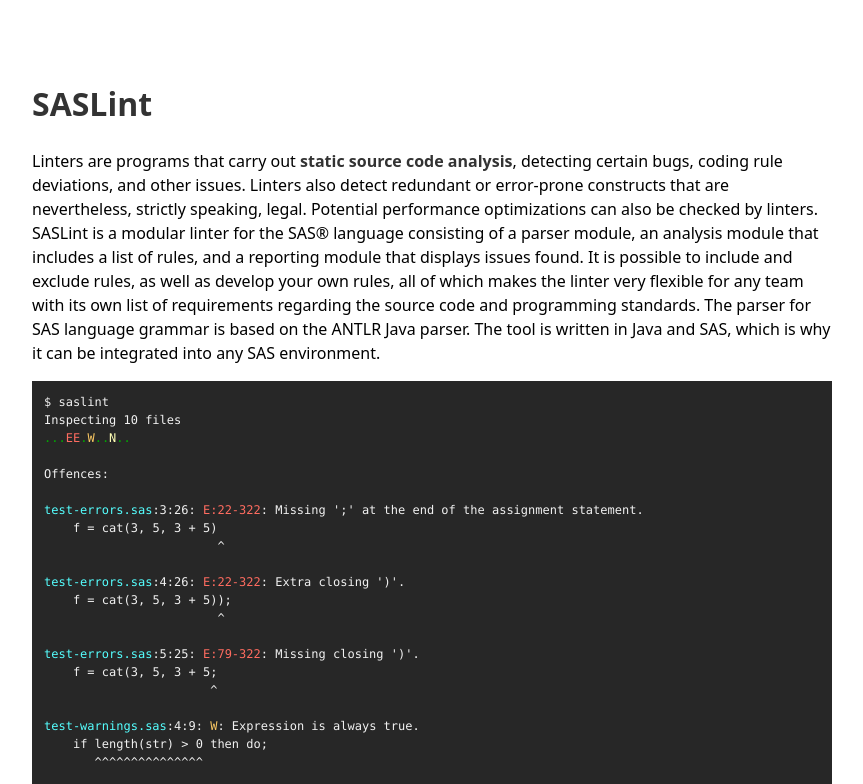
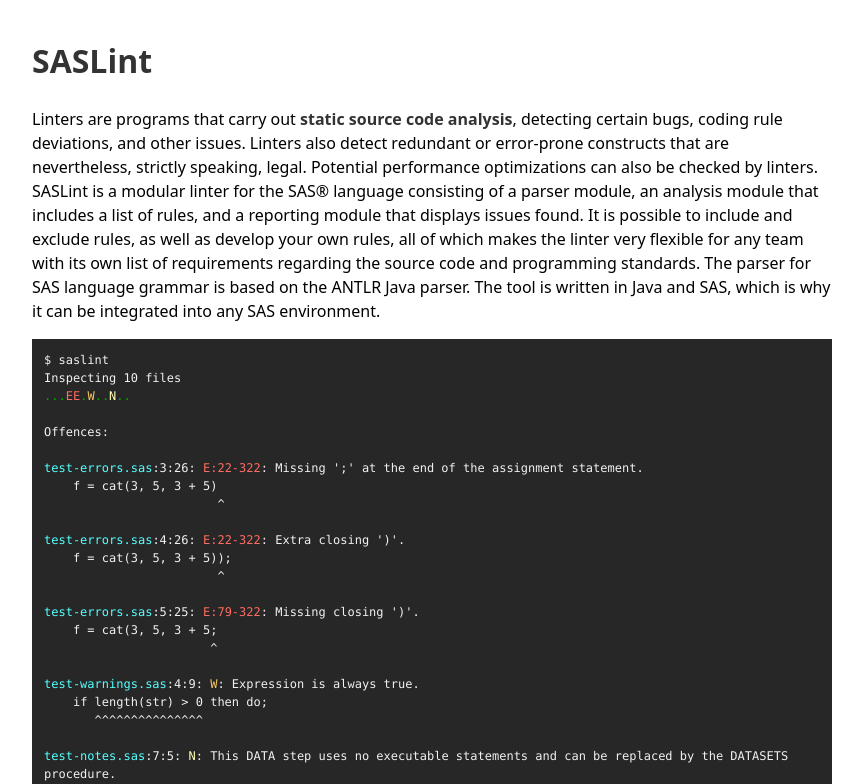
Before and after one commit to igrl/igrl.github.io, a plain HTML site: page index.html in a window 1280 px wide. Shown: the top 784 px of the page, without its empty margins (208-1071 px from the left). Drawn offline with Linux system fonts and the light colour scheme.

Commit message:
Fix padding

```diff
--- a/style.css
+++ b/style.css
@@ -12,16 +12,10 @@
                "Helvetica Neue",
                sans-serif;
   line-height: 1.5;
-  padding: 4em 1em;
   background: white;
   margin: 0 auto;
   max-width: 50em;
   padding: 1em 1em;
-}
-
-h1 {
-  margin-top: 1em;
-  padding-top: 1em;
 }
 
 h1,
```
